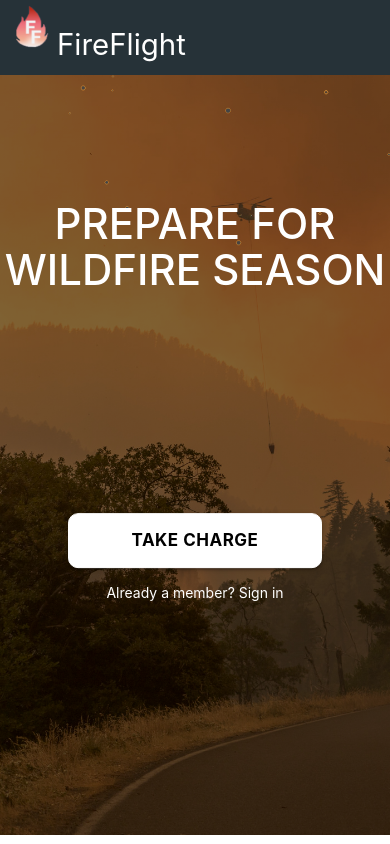
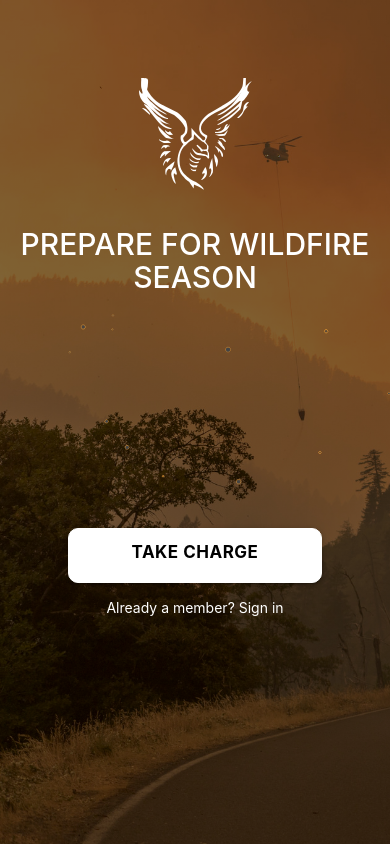
Before and after one commit to BloomTech-Labs/forest-fire-watch-site, a website: page index.html in a window 390 px wide. Drawn offline with nearby package versions, Linux system fonts and the light colour scheme.

Commit message:
Mobile view redone with new logo

```diff
--- a/index.html
+++ b/index.html
@@ -24,19 +24,15 @@
 </script>
   </head>
   <body>
-      <nav class='blue-grey darken-4'>
-        <div class='nav-wrapper'>
-          <!-- Brand -->
-          <div class='brand-logo left'><img class='logo' src='./public/images/FF-logo.png' alt='FireFlight Brand'>FireFlight</div>
-        </div>
-      </nav>
     <!-- Main -->
         <div class='hero-img'>
+          <div class='hero-txt'>
+            <img class='FFlogo' src='./public/images/FFlogo2.png' alt='FireFlight Brand'>
+            <h2 class='logo-text'>FireFlight</h2>
+            <h2><strong>PREPARE FOR WILDFIRE SEASON</strong></h2>
             <div id='particles-js'></div>
-            <div class='hero-txt'>
-              <h2><strong>PREPARE FOR WILDFIRE SEASON</strong></h2>
-              <h5 class='flow-text'>Community is more than just your spouse and kids - it's your neighbors and family too.</h5>
-              <h5 class='flow-text'>Know when forest fires are coming and be a part of keeping your entire community safe.</h5>
+              <h5>Community is more than just your spouse and kids - it's your neighbors and family too.</h5>
+              <h5>Know when forest fires are coming and be a part of keeping your entire community safe.</h5>
               <p><a class='btn cta' href='https://fireflight.netlify.com/' target='_blank'>Take Charge</a></p>
               <p><a href='https://fireflight.netlify.com/'>Already a member? Sign in</a></p>
             </div>
--- a/public/css/index.css
+++ b/public/css/index.css
@@ -1,40 +1,42 @@
 body, html {
+    background-color: #111;
     height: 100vh;
-    margin: 0;
+    margin: 0 auto;
     padding: 0;
-    width: 100vw;
-}
-
-nav {
-   height: 75px;
+    max-width: 100vw;
+    max-height: 100vh;
 }
 
 a {
-    display: none;
+    color: #FFF;
+    text-decoration: none;
 }
 
-.logo {
-    height: 55px;
-    padding: 5px;
-    width: 50px;
+a:hover {
+    text-decoration: none;
+}
+
+.FFlogo {
+    margin-top: 5%;
+    position: relative;
+}
+
+.logo-text {
+    position: relative;
 }
 
 .hero-img {
     background-image: linear-gradient(rgba(0, 0, 0, 0.5), rgba(0, 0, 0, 0.5)), url('../images/wildfire.jpg');
     background-repeat: no-repeat;
     background-size: cover;
-    height: 90vh;
+    height: 100vh;
     position: relative;
 }
 
 .hero-txt {
     color: white;
-    position: absolute;
-    text-align: left;
-    top: 50%;
-    left: 30%;
-    transform: translate(-50%, -50%);
-    width: 37%;
+    position: relative;
+    text-align: center;
 }
 
 .btn {
@@ -44,7 +46,6 @@ a {
     color: #000;
     font-weight: bold;
     height: 50px;
-    margin-top: 5px;
     padding-top: 5px;
     width: 65%;
 }
@@ -58,13 +59,16 @@ a {
 /* Mobile Styles */
 @media screen and (max-width: 576px) {
 
-    nav {
-        height: 75px;
+    .FFlogo {
+        margin-top: 20%;
+    }
+
+    .logo-text {
+        display: none;
     }
 
     a {
         color: #FFF;
-        display: block;
         text-decoration: none;
     }
 
@@ -73,24 +77,15 @@ a {
     }
 
     h2 {
-        font-size: 42px;
+        font-size: 30px;
     }
 
-    .hero-txt {
-        text-align: center;
-        top: 30%;
-        transform: translate(-30%, -30%);
-        width: 100%;
-    }
-
-    .flow-text {
+    h5 {
         display: none;
     }
 
     .btn {
         font-size: 17px;
         height: 55px;
-        margin-top: 200px;
-        padding-top: 7.5px;
     }
 }
```
Also changed, not shown: public/images/FF-logo.png (deleted), public/images/FFLogo2.png (added).
